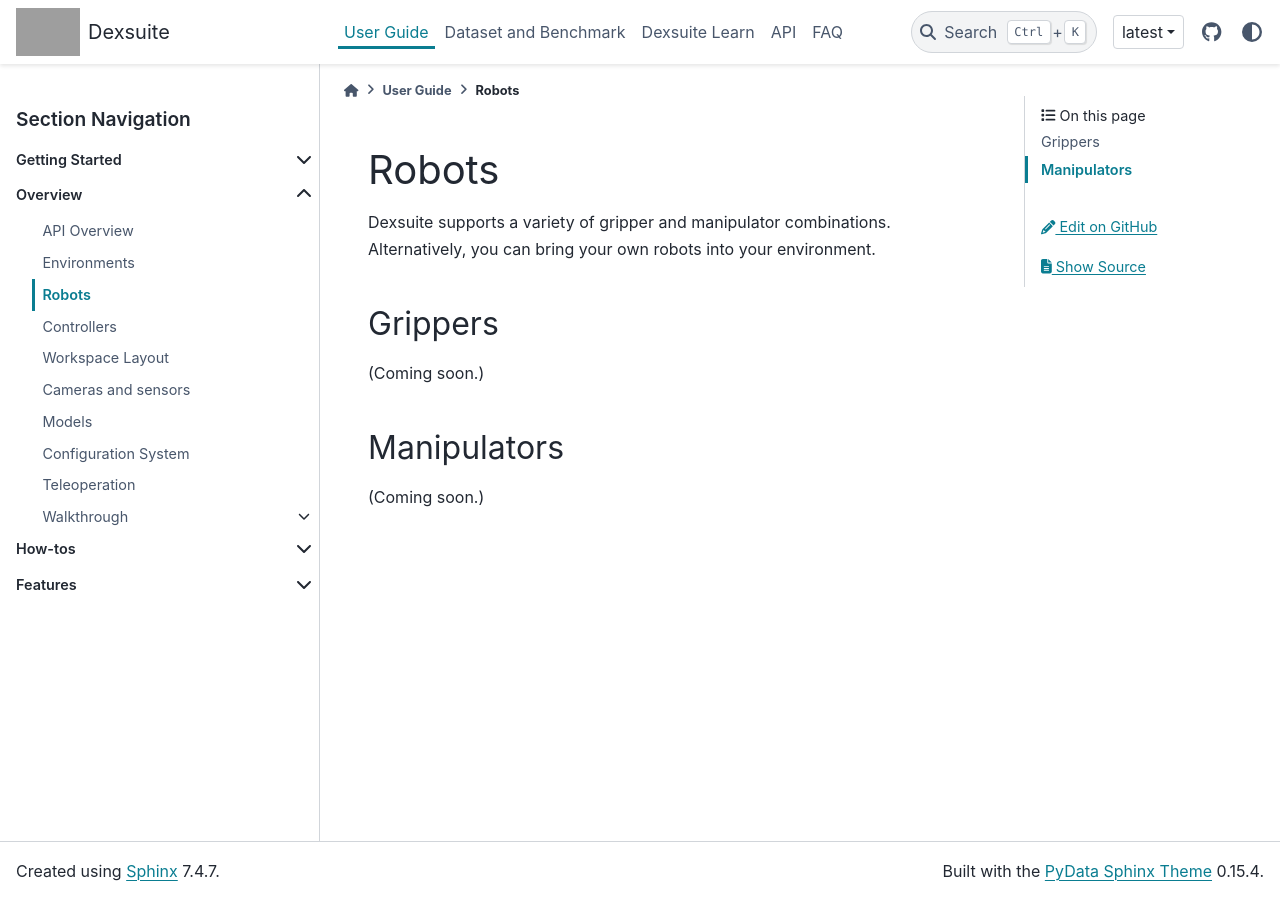
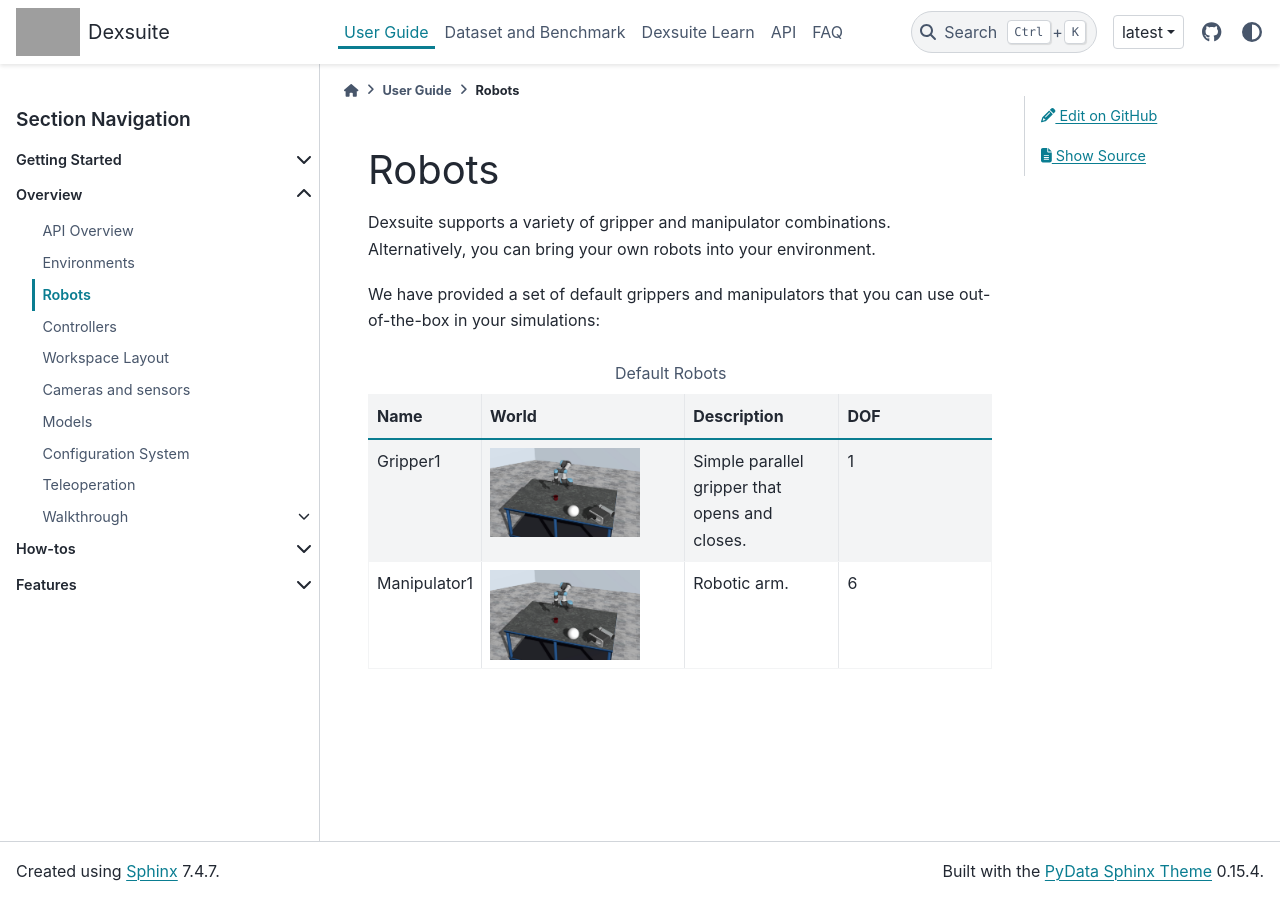
Before and after one commit to dexsuiteorg/docs, a Sphinx documentation site: the page built from docs/source/user_guide/overview/robots.rst, in a window 1280 px wide. Built offline with Sphinx 7.4.7 and the PyData theme 0.15.4, drawn with Linux system fonts in a browser that asks for light colours; pages that are not in the unit, such as notebooks, are missing from menus; grey boxes are pictures that could not be loaded.

Commit message:
added robot table and example

```diff
--- a/docs/source/user_guide/overview/robots.rst
+++ b/docs/source/user_guide/overview/robots.rst
@@ -3,10 +3,23 @@
 ====================
 Dexsuite supports a variety of gripper and manipulator combinations. Alternatively, you can bring your own robots into your environment.
 
-Grippers
---------------------
-(Coming soon.)
+We have provided a set of default grippers and manipulators that you can use out-of-the-box in your simulations:
 
-Manipulators
---------------------
-(Coming soon.)
+.. list-table:: Default Robots
+   :widths: 20 40 30 30
+   :header-rows: 1
+
+   * - Name
+     - World
+     - Description
+     - DOF
+   * - Gripper1
+     - .. image:: ../../../source/_static/image1.jpg
+          :width: 150
+     - Simple parallel gripper that opens and closes.
+     - 1
+   * - Manipulator1
+     - .. image:: ../../../source/_static/image1.jpg
+          :width: 150
+     - Robotic arm.
+     - 6
```
Also changed, not shown: docs/source/_static/image1.jpg (added).
